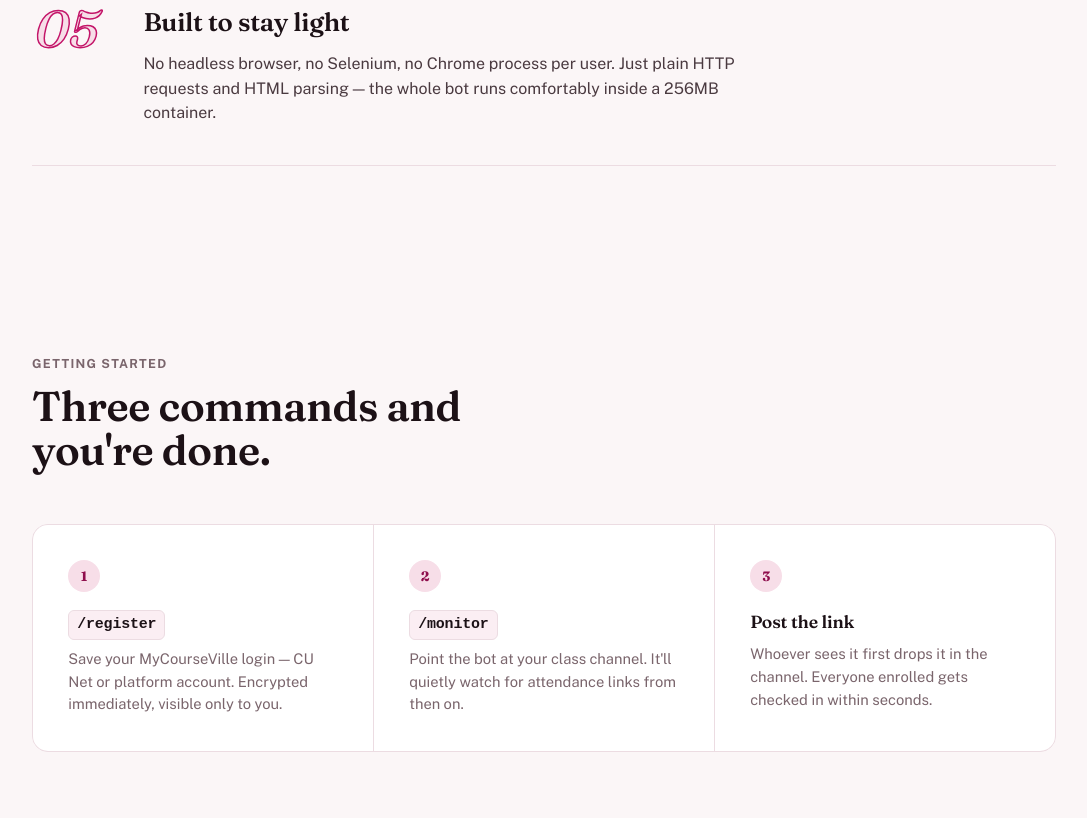
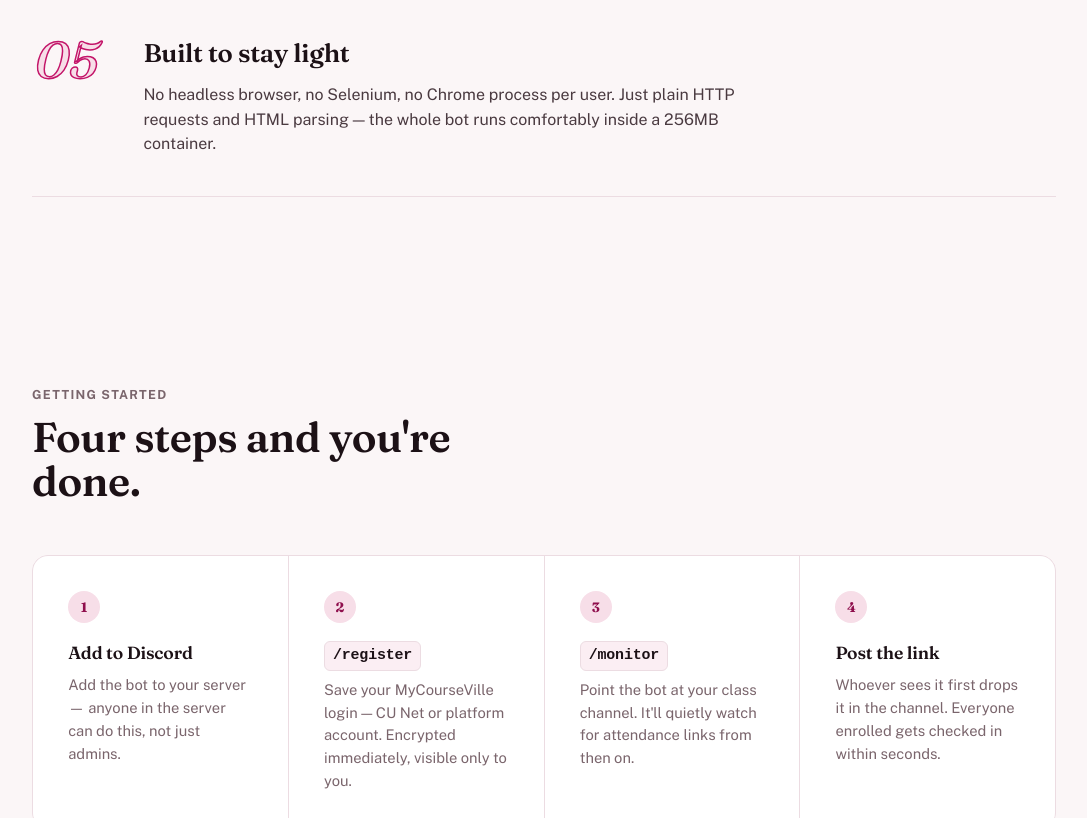
Before and after one commit to ILFforever/Chula_Attendance, a plain HTML site: page docs/index.html in a window 1280 px wide. Shown: the part 1982-2800 px from the top of the page, without its empty margins (96-1183 px from the left). Drawn offline with nearby package versions, Linux system fonts and the light colour scheme.

Commit message:
minor changes to github pages

```diff
--- a/docs/index.html
+++ b/docs/index.html
@@ -229,7 +229,7 @@
 
   /* ---------- how it works ---------- */
   .steps{
-    display:grid; grid-template-columns:repeat(3,1fr); gap:1px;
+    display:grid; grid-template-columns:repeat(auto-fit, minmax(200px,1fr)); gap:1px;
     background:var(--line); border:1px solid var(--line); border-radius:16px; overflow:hidden;
   }
   .step{background:var(--paper-raised); padding:clamp(1.5rem,3vw,2.2rem)}
@@ -353,7 +353,6 @@
     <a class="brand" href="#top"><span class="dot"></span>Chula Attendance</a>
     <div class="navlinks">
       <span class="tag">v3.0.0</span>
-      <a class="whats-new-link" href="#homework"><span class="pip">New</span> What's new</a>
       <a class="icon-link" href="https://github.com/ILFforever/Chula_Attendance" aria-label="GitHub repository" target="_blank" rel="noopener">
         <svg width="20" height="20" viewBox="0 0 24 24" fill="currentColor"><path d="M12 .5C5.73.5.5 5.74.5 12.02c0 5.02 3.26 9.28 7.78 10.79.57.1.78-.25.78-.55v-2.1c-3.17.69-3.84-1.36-3.84-1.36-.52-1.3-1.27-1.65-1.27-1.65-1.04-.71.08-.7.08-.7 1.15.08 1.75 1.18 1.75 1.18 1.02 1.75 2.68 1.24 3.34.95.1-.74.4-1.24.72-1.53-2.53-.29-5.19-1.27-5.19-5.63 0-1.24.44-2.26 1.17-3.06-.12-.29-.51-1.46.11-3.04 0 0 .96-.31 3.14 1.17a10.9 10.9 0 015.72 0c2.18-1.48 3.14-1.17 3.14-1.17.62 1.58.23 2.75.11 3.04.73.8 1.17 1.82 1.17 3.06 0 4.37-2.67 5.34-5.21 5.62.41.36.77 1.06.77 2.14v3.17c0 .3.21.66.79.55A10.53 10.53 0 0023.5 12c0-6.28-5.23-11.5-11.5-11.5z"/></svg>
       </a>
@@ -369,9 +368,9 @@
       <div>
         <p class="eyebrow reveal">Discord bot &middot; MyCourseVille &middot; ClassDeeDee &middot; Chulalongkorn University</p>
         <h1 class="display reveal">Never miss a check&#8209;in <em>again.</em></h1>
-        <p class="lede reveal">Someone posts the attendance link. The bot logs into MyCourseVille as every registered student in the channel and checks them in — before most people have even opened the app.</p>
+        <p class="lede reveal">Made for your Discord friend group, add it to your server. Someone posts the attendance link, and the bot logs in as every registered friend in the channel and checks them in — now with homework reminders too.</p>
         <div class="cta-row reveal">
-          <a class="btn btn-primary" href="https://discord.com/oauth2/authorize?client_id=1475381396242694214&permissions=68672&scope=bot+applications.commands" target="_blank" rel="noopener">Add to Discord →</a>
+          <a class="btn btn-primary" href="https://discord.com/oauth2/authorize?client_id=1475381396242694214&permissions=68672&scope=bot+applications.commands" target="_blank" rel="noopener"><svg width="16" height="16" viewBox="0 0 24 24" fill="currentColor"><path d="M20.32 4.37a19.8 19.8 0 00-4.9-1.52.07.07 0 00-.08.04c-.21.38-.45.87-.61 1.26a18.3 18.3 0 00-5.48 0 12.6 12.6 0 00-.62-1.26.08.08 0 00-.08-.04c-1.7.29-3.36.8-4.9 1.52a.07.07 0 00-.03.03C.53 9.05-.32 13.58.1 18.06a.08.08 0 00.03.06 19.9 19.9 0 006 3.03.08.08 0 00.08-.03c.46-.63.87-1.3 1.23-2a.08.08 0 00-.04-.11 13.1 13.1 0 01-1.87-.9.08.08 0 01-.01-.13c.13-.09.25-.19.37-.28a.07.07 0 01.08-.01c3.93 1.79 8.18 1.79 12.06 0a.07.07 0 01.08.01c.12.1.24.19.37.28a.08.08 0 010 .13c-.6.35-1.22.65-1.88.9a.08.08 0 00-.04.11c.36.7.78 1.37 1.23 2a.08.08 0 00.08.03 19.85 19.85 0 006.01-3.03.08.08 0 00.03-.06c.5-5.18-.84-9.67-3.55-13.66a.06.06 0 00-.03-.03zM8.02 15.33c-1.18 0-2.15-1.08-2.15-2.42 0-1.33.95-2.42 2.15-2.42 1.21 0 2.17 1.1 2.15 2.42 0 1.34-.94 2.42-2.15 2.42zm7.97 0c-1.18 0-2.15-1.08-2.15-2.42 0-1.33.95-2.42 2.15-2.42 1.21 0 2.17 1.1 2.15 2.42 0 1.34-.93 2.42-2.15 2.42z"/></svg>Add to Discord</a>
           <a class="btn btn-ghost" href="https://github.com/ILFforever/Chula_Attendance" target="_blank" rel="noopener">View source</a>
         </div>
         <div class="chips reveal">
@@ -449,21 +448,26 @@
     <div class="wrap">
       <div class="section-head reveal">
         <p class="kicker">Getting started</p>
-        <h2 class="section-title">Three commands and you're done.</h2>
+        <h2 class="section-title">Four steps and you're done.</h2>
       </div>
       <div class="steps reveal">
         <div class="step">
           <span class="step-no">1</span>
+          <h3>Add to Discord</h3>
+          <p>Add the bot to your server — anyone in the server can do this, not just admins.</p>
+        </div>
+        <div class="step">
+          <span class="step-no">2</span>
           <h3><code>/register</code></h3>
           <p>Save your MyCourseVille login — CU Net or platform account. Encrypted immediately, visible only to you.</p>
         </div>
         <div class="step">
-          <span class="step-no">2</span>
+          <span class="step-no">3</span>
           <h3><code>/monitor</code></h3>
           <p>Point the bot at your class channel. It'll quietly watch for attendance links from then on.</p>
         </div>
         <div class="step">
-          <span class="step-no">3</span>
+          <span class="step-no">4</span>
           <h3>Post the link</h3>
           <p>Whoever sees it first drops it in the channel. Everyone enrolled gets checked in within seconds.</p>
         </div>
@@ -671,7 +675,7 @@
       <p class="kicker reveal">Ready when you are</p>
       <h2 class="reveal">Add it to your class server before the next lecture.</h2>
       <div class="cta-row reveal">
-        <a class="btn btn-primary" href="https://discord.com/oauth2/authorize?client_id=1475381396242694214&permissions=68672&scope=bot+applications.commands" target="_blank" rel="noopener">Add to Discord →</a>
+        <a class="btn btn-primary" href="https://discord.com/oauth2/authorize?client_id=1475381396242694214&permissions=68672&scope=bot+applications.commands" target="_blank" rel="noopener"><svg width="16" height="16" viewBox="0 0 24 24" fill="currentColor"><path d="M20.32 4.37a19.8 19.8 0 00-4.9-1.52.07.07 0 00-.08.04c-.21.38-.45.87-.61 1.26a18.3 18.3 0 00-5.48 0 12.6 12.6 0 00-.62-1.26.08.08 0 00-.08-.04c-1.7.29-3.36.8-4.9 1.52a.07.07 0 00-.03.03C.53 9.05-.32 13.58.1 18.06a.08.08 0 00.03.06 19.9 19.9 0 006 3.03.08.08 0 00.08-.03c.46-.63.87-1.3 1.23-2a.08.08 0 00-.04-.11 13.1 13.1 0 01-1.87-.9.08.08 0 01-.01-.13c.13-.09.25-.19.37-.28a.07.07 0 01.08-.01c3.93 1.79 8.18 1.79 12.06 0a.07.07 0 01.08.01c.12.1.24.19.37.28a.08.08 0 010 .13c-.6.35-1.22.65-1.88.9a.08.08 0 00-.04.11c.36.7.78 1.37 1.23 2a.08.08 0 00.08.03 19.85 19.85 0 006.01-3.03.08.08 0 00.03-.06c.5-5.18-.84-9.67-3.55-13.66a.06.06 0 00-.03-.03zM8.02 15.33c-1.18 0-2.15-1.08-2.15-2.42 0-1.33.95-2.42 2.15-2.42 1.21 0 2.17 1.1 2.15 2.42 0 1.34-.94 2.42-2.15 2.42zm7.97 0c-1.18 0-2.15-1.08-2.15-2.42 0-1.33.95-2.42 2.15-2.42 1.21 0 2.17 1.1 2.15 2.42 0 1.34-.93 2.42-2.15 2.42z"/></svg>Add to Discord</a>
         <a class="btn btn-ghost" href="https://github.com/ILFforever/Chula_Attendance" target="_blank" rel="noopener">Read the source</a>
       </div>
     </div>
```
